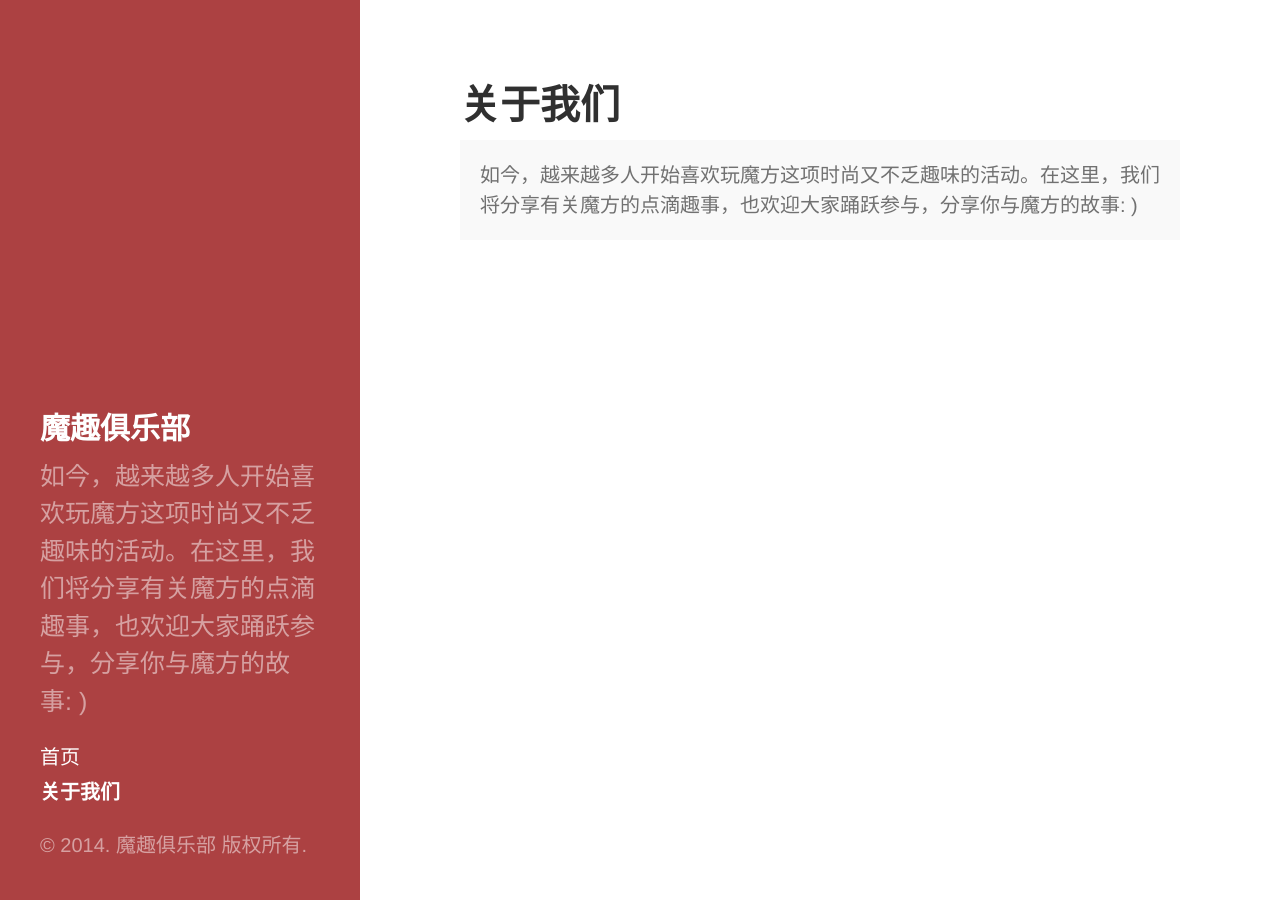
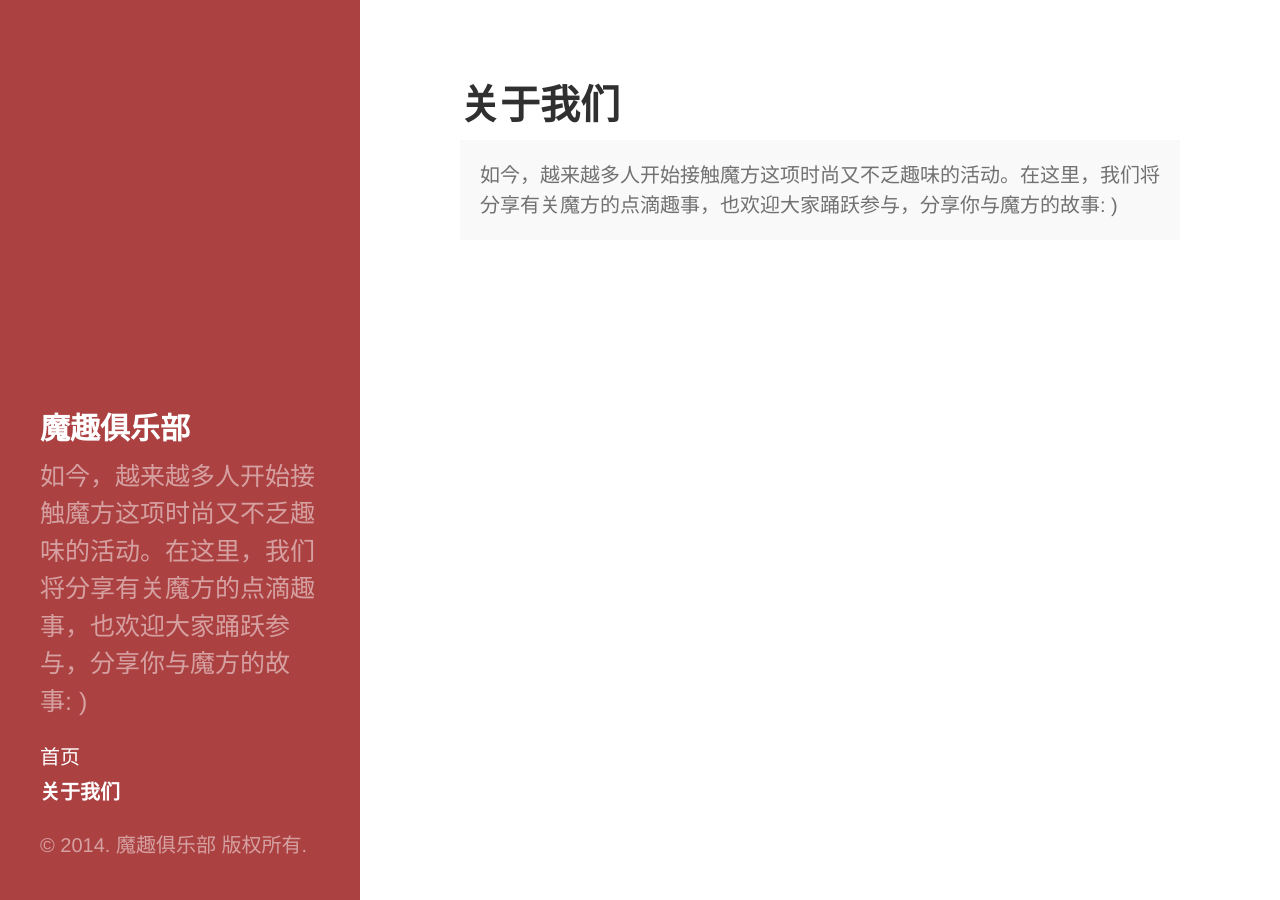
Before and after one commit to magicfunclub/magicfunclub.github.io, a Jekyll site: the page built from about.md, in a window 1280 px wide. Built offline with Jekyll 4.4.1, drawn with Linux system fonts in a browser that asks for light colours; some web fonts are replaced; Markdown is read by kramdown in place of the engine named in the settings.

Commit message:
update contents

```diff
--- a/_config.yml
+++ b/_config.yml
@@ -9,7 +9,7 @@ relative_permalinks: true
 # Setup
 title:            魔趣俱乐部
 tagline:          '分享魔方的乐趣'
-description:      '如今，越来越多人开始喜欢玩魔方这项时尚又不乏趣味的活动。在这里，我们将分享有关魔方的点滴趣事，也欢迎大家踊跃参与，分享你与魔方的故事: )'
+description:      '如今，越来越多人开始接触魔方这项时尚又不乏趣味的活动。在这里，我们将分享有关魔方的点滴趣事，也欢迎大家踊跃参与，分享你与魔方的故事: )'
 description_bak:      'A brazen two-column <a href="http://jekyllrb.com" target="_blank">Jekyll</a> theme that pairs a prominent sidebar with uncomplicated content. Made by <a href="https://twitter.com/mdo" target="_blank">@mdo</a>.'
 url:              http://hyde.getpoole.com
 baseurl:          /
--- a/about.md
+++ b/about.md
@@ -4,5 +4,5 @@ title: 关于我们
 ---
 
 <p class="message">
-  如今，越来越多人开始喜欢玩魔方这项时尚又不乏趣味的活动。在这里，我们将分享有关魔方的点滴趣事，也欢迎大家踊跃参与，分享你与魔方的故事: )
+  如今，越来越多人开始接触魔方这项时尚又不乏趣味的活动。在这里，我们将分享有关魔方的点滴趣事，也欢迎大家踊跃参与，分享你与魔方的故事: )
 </p>
```
Also changed, not shown: _posts/2014-11-01-welcome-to-magic-fun.md (+1 -1 lines).
